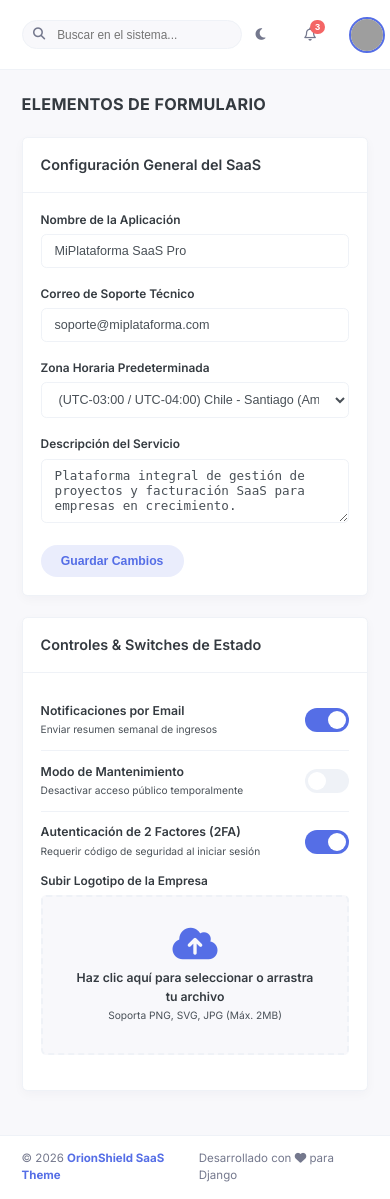
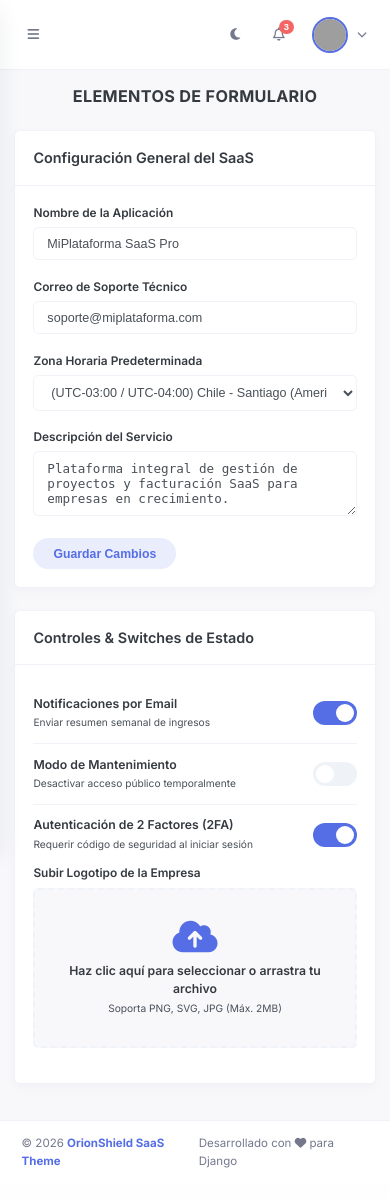
Before and after one commit to JosuhaSanhueza/theme_dash, a Django app: page /forms/ in a window 390 px wide. After the commit the page ends 1168 px from the top, so only its background shows below. Run offline with Django 4.2, Linux system fonts and the light colour scheme; grey boxes are pictures that could not be loaded.

Commit message:
feat: complete mobile responsive redesign across all dashboard pages with off-canvas sidebar, hamburger button, and responsive grid layout

```diff
--- a/theme_dash/static/theme_dash/css/main.css
+++ b/theme_dash/static/theme_dash/css/main.css
@@ -518,18 +518,117 @@ body.sidebar-collapsed .menu-link {
   padding: 0.9rem 0;
 }
 
-/* Responsive adjustments */
+/* Mobile Hamburger Toggle Button - Hidden on Desktop */
+.mobile-menu-btn {
+  display: none;
+}
+
+/* Sidebar Backdrop Overlay for Mobile */
+.sidebar-overlay {
+  display: none;
+  position: fixed;
+  top: 0;
+  left: 0;
+  right: 0;
+  bottom: 0;
+  background-color: rgba(0, 0, 0, 0.5);
+  backdrop-filter: blur(2px);
+  z-index: 1000;
+  opacity: 0;
+  transition: opacity 0.3s ease;
+}
+
+/* ==========================================================================
+   RESPONSIVE BREAKPOINTS (Mobile & Tablet Optimization)
+   ========================================================================== */
+
 @media (max-width: 992px) {
+  /* Show Hamburger Button */
+  .mobile-menu-btn {
+    display: flex;
+  }
+
+  /* Off-canvas Sidebar for Mobile */
   .vertical-menu {
     transform: translateX(-100%);
+    box-shadow: var(--shadow-md);
   }
+
+  body.sidebar-mobile-open .vertical-menu {
+    transform: translateX(0);
+    width: var(--sidebar-width) !important;
+  }
+
+  /* Show Backdrop Overlay when Sidebar is open on Mobile */
+  body.sidebar-mobile-open .sidebar-overlay {
+    display: block;
+    opacity: 1;
+  }
+
+  /* Topbar Adjustments */
   .topbar {
     left: 0 !important;
+    padding: 0 1rem;
   }
+
+  /* Main Content Margin Reset */
   .main-content {
     margin-left: 0 !important;
   }
-  body.sidebar-open .vertical-menu {
-    transform: translateX(0);
+
+  /* Prevent Body Scroll when Mobile Sidebar is open */
+  body.sidebar-mobile-open {
+    overflow: hidden;
   }
 }
+
+@media (max-width: 768px) {
+  .page-content {
+    padding: 1rem;
+  }
+
+  /* Responsive Search Input */
+  .search-box input {
+    width: 140px;
+  }
+
+  .search-box input:focus {
+    width: 170px;
+  }
+
+  /* Topbar Spacing & User Profile */
+  .topbar-left {
+    gap: 0.5rem;
+  }
+
+  .topbar-right {
+    gap: 0.4rem;
+  }
+
+  .user-name {
+    display: none; /* Hide username text on mobile, keep avatar */
+  }
+
+  /* Responsive Grid Adjustments */
+  .row {
+    margin-left: -0.5rem;
+    margin-right: -0.5rem;
+  }
+
+  [class*="col-"] {
+    padding-left: 0.5rem;
+    padding-right: 0.5rem;
+  }
+}
+
+@media (max-width: 576px) {
+  .search-box {
+    display: none; /* Hide search box on extra small screens to preserve topbar space */
+  }
+
+  .page-title-box {
+    flex-direction: column;
+    align-items: flex-start;
+    gap: 0.5rem;
+  }
+}
--- a/theme_dash/static/theme_dash/js/app.js
+++ b/theme_dash/static/theme_dash/js/app.js
@@ -70,6 +70,32 @@ function initSidebar() {
       updateToggleIcon(isCollapsed);
     });
   }
+
+  // Mobile Hamburger Toggle & Backdrop Overlay
+  const mobileMenuBtn = document.getElementById('mobile-menu-btn');
+  const sidebarOverlay = document.getElementById('sidebar-overlay');
+
+  if (mobileMenuBtn) {
+    mobileMenuBtn.addEventListener('click', (e) => {
+      e.preventDefault();
+      e.stopPropagation();
+      document.body.classList.toggle('sidebar-mobile-open');
+    });
+  }
+
+  if (sidebarOverlay) {
+    sidebarOverlay.addEventListener('click', () => {
+      document.body.classList.remove('sidebar-mobile-open');
+    });
+  }
+
+  // Close mobile sidebar on menu link click
+  const navLinks = document.querySelectorAll('.sidebar-menu .menu-link:not([data-toggle="submenu"])');
+  navLinks.forEach(link => {
+    link.addEventListener('click', () => {
+      document.body.classList.remove('sidebar-mobile-open');
+    });
+  });
 
   // Ver Más scroll handler & dynamic visibility for sidebar menu
   const btnSidebarMore = document.getElementById('btn-sidebar-more');
--- a/theme_dash/templates/theme_dash/base.html
+++ b/theme_dash/templates/theme_dash/base.html
@@ -34,6 +34,9 @@
   </script>
 </head>
 <body>
+
+  <!-- Backdrop Overlay for Mobile Sidebar -->
+  <div class="sidebar-overlay" id="sidebar-overlay"></div>
 
   <div id="layout-wrapper">
     <!-- Topbar Header -->
--- a/theme_dash/templates/theme_dash/partials/header.html
+++ b/theme_dash/templates/theme_dash/partials/header.html
@@ -1,6 +1,11 @@
 {% load static %}
 <header class="topbar" role="banner">
   <div class="topbar-left">
+    <!-- Mobile Hamburger Toggle Button -->
+    <button class="btn-icon mobile-menu-btn" id="mobile-menu-btn" aria-label="Abrir menú de navegación">
+      <i class="fa-solid fa-bars"></i>
+    </button>
+
     <!-- Global Search Bar -->
     <div class="search-box">
       <i class="fa-solid fa-magnifying-glass search-icon" aria-hidden="true"></i>
```
Also changed, not shown: theme_dash/static/theme_dash/css/components.css (+47 -0 lines).
